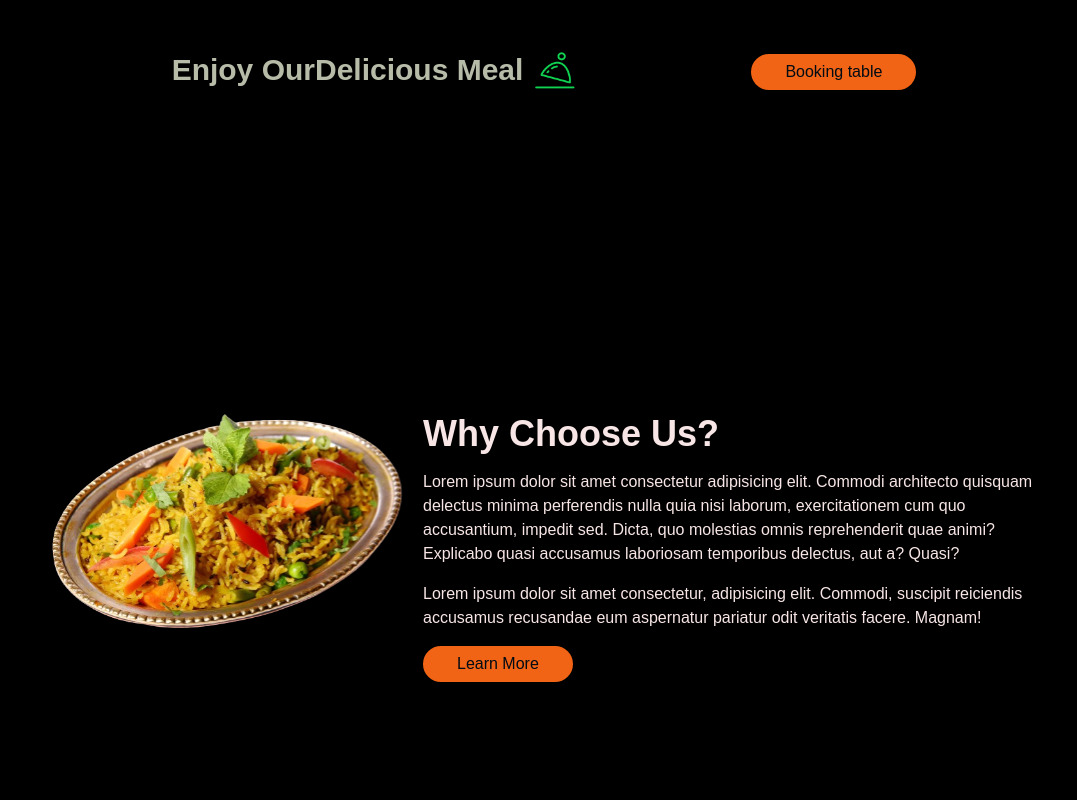
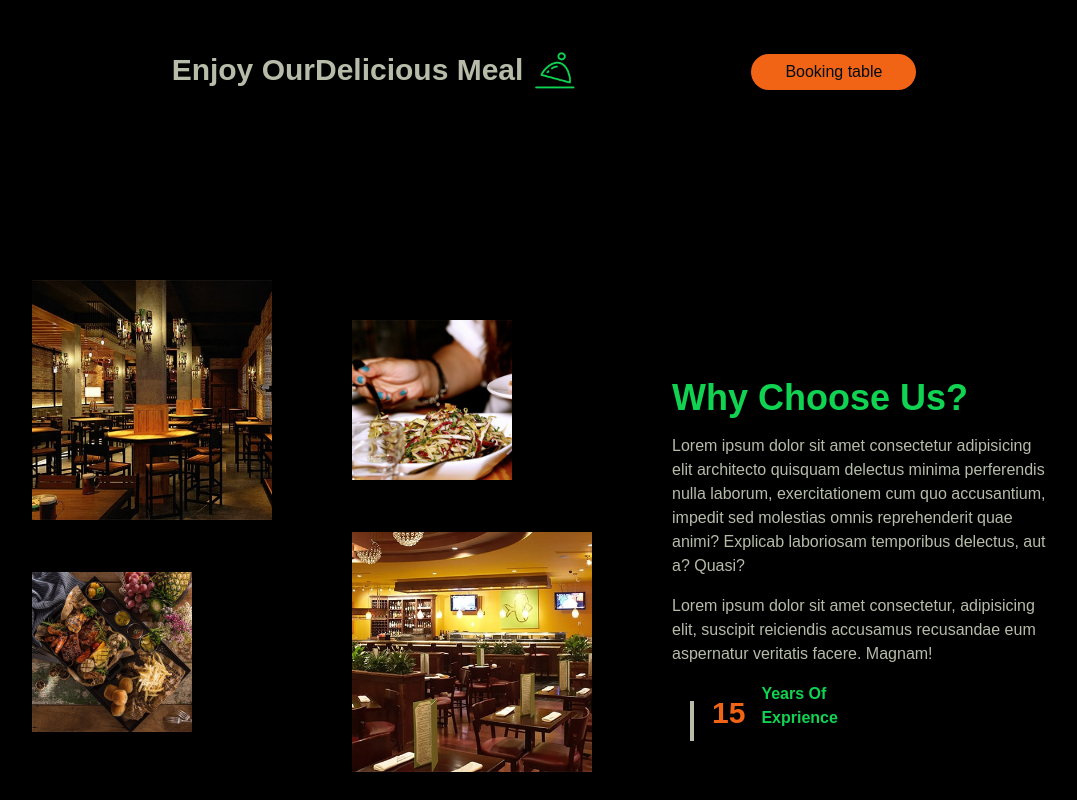
Before and after one commit to amirhossein-najafi/Restaurant-Project, a React (Vite) app: page / in a window 1280 px wide. Shown: the part 680-1480 px from the top of the page, without its empty margins (96-1173 px from the left). Built offline with nearby package versions, Linux system fonts and the light colour scheme; a web font is replaced by a local one.

Commit message:
initial commit

```diff
--- a/src/components/About.jsx
+++ b/src/components/About.jsx
@@ -4,28 +4,46 @@ import Button from "../layouts/Button";
 
 const About = () => {
   return (
-    <div className="bg-black min-h-screen flex flex-col lg:flex-row justify-center items-center lg:px-32 px-5">
-      <img src={img} alt="img" />
 
-      <div className=" space-y-4 lg:pt-14">
-        <h1 className="text-whiteColor font-semibold text-4xl text-center md:text-start">
+    <div className="bg-black min-h-screengrid flex flex-row gap-x-80 lg:px-32 px-5 py-40">
+      <div className="grid grid-cols-2 gap-x-80 gap-y-3 ">
+        <div className="w-60 h-60">
+          <img src="./assets/img/about-1.jpg" alt="img"/>
+        </div>
+        <div className="w-40 h-40 pt-10">
+          <img src="./assets/img/about-3.jpg" alt="img"/>
+        </div>
+        <div className="w-40 h-40 pt-10">
+          <img src="./assets/img/about-4.jpg" alt="img"/>
+        </div>
+        <div className="w-60 h-60">
+          <img src="./assets/img/about-2.jpg" alt="img"/>
+        </div>
+      </div>
+      <div className=" space-y-4 lg:pt-14 content-center">
+        <h1 className="text-green font-semibold text-4xl text-center md:text-start">
           Why Choose Us?
         </h1>
-        <p className="text-whiteColor">
-          Lorem ipsum dolor sit amet consectetur adipisicing elit. Commodi
-          architecto quisquam delectus minima perferendis nulla quia nisi
-          laborum, exercitationem cum quo accusantium, impedit sed. Dicta, quo
-          molestias omnis reprehenderit quae animi? Explicabo quasi accusamus
+        <p className="text-backgroundColor">
+          Lorem ipsum dolor sit amet consectetur adipisicing elit
+          architecto quisquam delectus minima perferendis nulla
+          laborum, exercitationem cum quo accusantium, impedit sed
+          molestias omnis reprehenderit quae animi? Explicab
           laboriosam temporibus delectus, aut a? Quasi?
         </p>
-        <p className="text-whiteColor">
-          Lorem ipsum dolor sit amet consectetur, adipisicing elit. Commodi,
-          suscipit reiciendis accusamus recusandae eum aspernatur pariatur odit
+        <p className="text-backgroundColor">
+          Lorem ipsum dolor sit amet consectetur, adipisicing elit,
+          suscipit reiciendis accusamus recusandae eum aspernatur
           veritatis facere. Magnam!
         </p>
-        <div className=" flex justify-center lg:justify-start">
-          <Button title="Learn More" />
-        </div>
+        <hr className="rotate-90 w-10 border-solid border-2 border-backgroundColor inline-block "/>
+        <p className="font-semibold text-brightColor text-3xl inline-block pr-4">
+          15
+        </p>
+        <p className="font-semibold text-green text-1xl inline-block ">
+          Years Of <br />
+          Exprience
+        </p>
       </div>
     </div>
   );
--- a/src/components/Menu.jsx
+++ b/src/components/Menu.jsx
@@ -7,14 +7,15 @@ import menu3 from "../assets/img/menu3.jpg";
 const Menu = () => {
   return (
     <div className="bg-black min-h-screen flex flex-col justify-center items-center lg:px-32 px-5">
-      <h1 className="text-whiteColor text-4xl font-semibold text-center lg:pt-8 pt-24 pb-10">
-        Premium Menu
+      <h1 className="text-brightColor text-3xl font-semibold text-center lg:pt-8 pt-24 pb-40">
+        FOOD MENU
       </h1>
 
-      <div className="text-whiteColor flex flex-wrap gap-8 justify-center">
+      <div className="text-whiteColor flex flex-wrap gap-8 justify-between">
         <DishesCard img={menu1} title="Delicious Dish" price="$16.99" />
         <DishesCard img={menu2} title="Delicious Dish" price="$18.99" />
         <DishesCard img={menu3} title="Delicious Dish" price="$14.99" />
+
       </div>
     </div>
   );
```
Also changed, not shown: assets/img/menu-8 (1).jpg (deleted).
